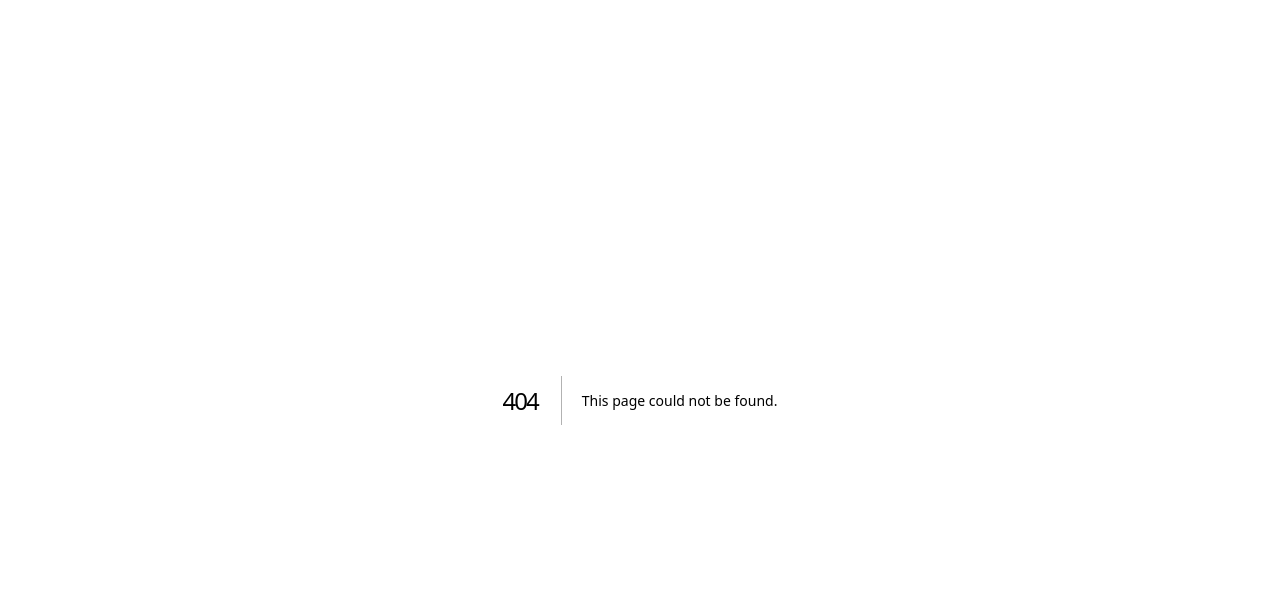
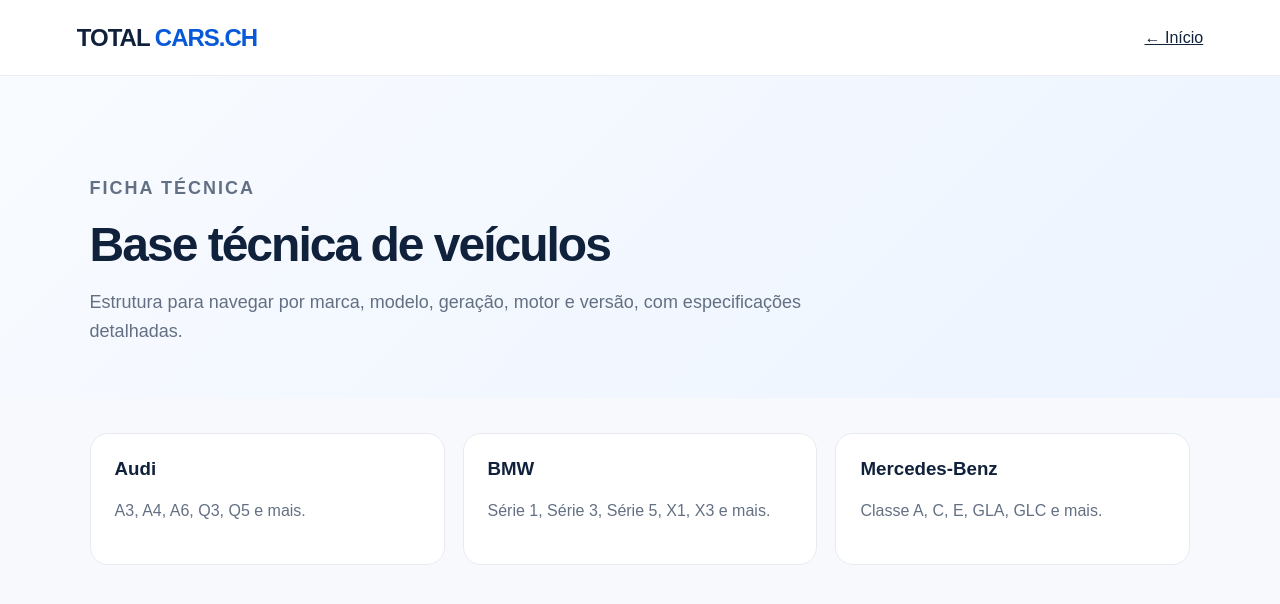
Before and after one commit to ricardobrojek-collab/Total-cars-, a Next.js app: page /fichas in a window 1280 px wide. Before the commit this address had no page. Shown: the top 604 px of the page. Built offline with nearby package versions, Linux system fonts and the light colour scheme.

Commit message:
Add fichas section

```diff
--- /dev/null
+++ b/app/fichas/page.js
@@ -0,0 +1 @@
+const items=[["Audi","A3, A4, A6, Q3, Q5 e mais."],["BMW","Série 1, Série 3, Série 5, X1, X3 e mais."],["Mercedes-Benz","Classe A, C, E, GLA, GLC e mais."]]; export default function Page(){return <main className="simplePage"><header className="top"><a className="brand brandLink" href="/">TOTAL <b>CARS</b><span>.CH</span></a><a href="/">← Início</a></header><section className="simpleHero"><p className="eyebrow">FICHA TÉCNICA</p><h1>Base técnica de veículos</h1><p>Estrutura para navegar por marca, modelo, geração, motor e versão, com especificações detalhadas.</p></section><section className="cardsList">{items.map(([t,d])=><article className="infoCard" key={t}><h3>{t}</h3><p>{d}</p></article>)}</section></main>}
```
